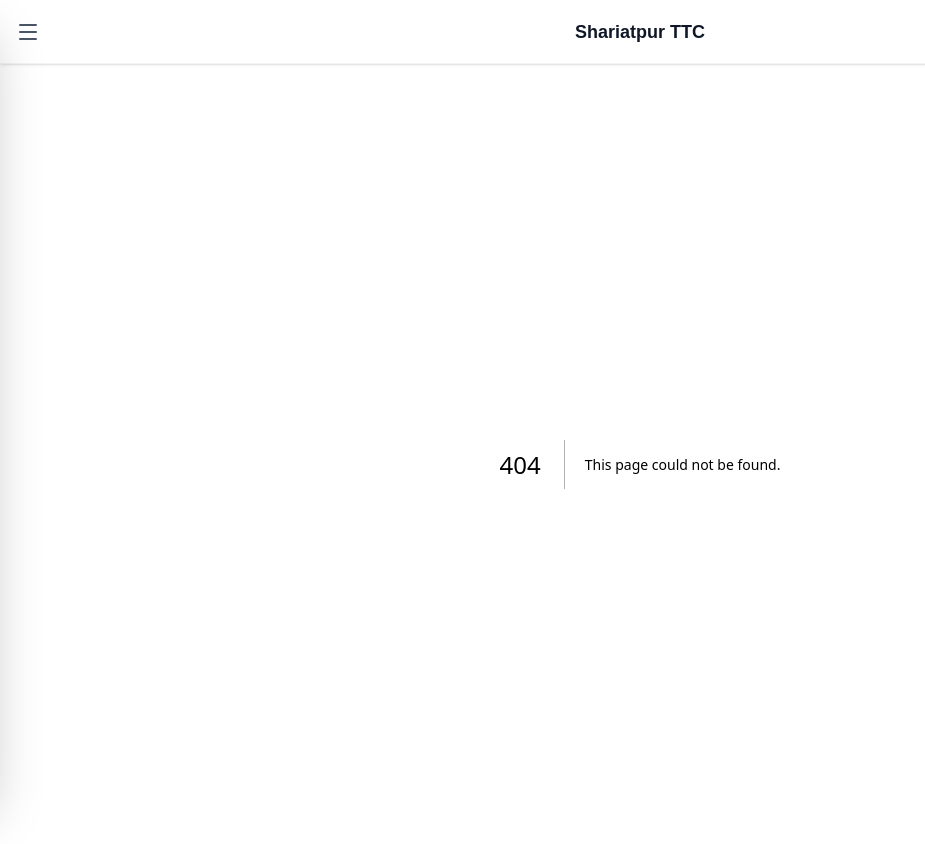
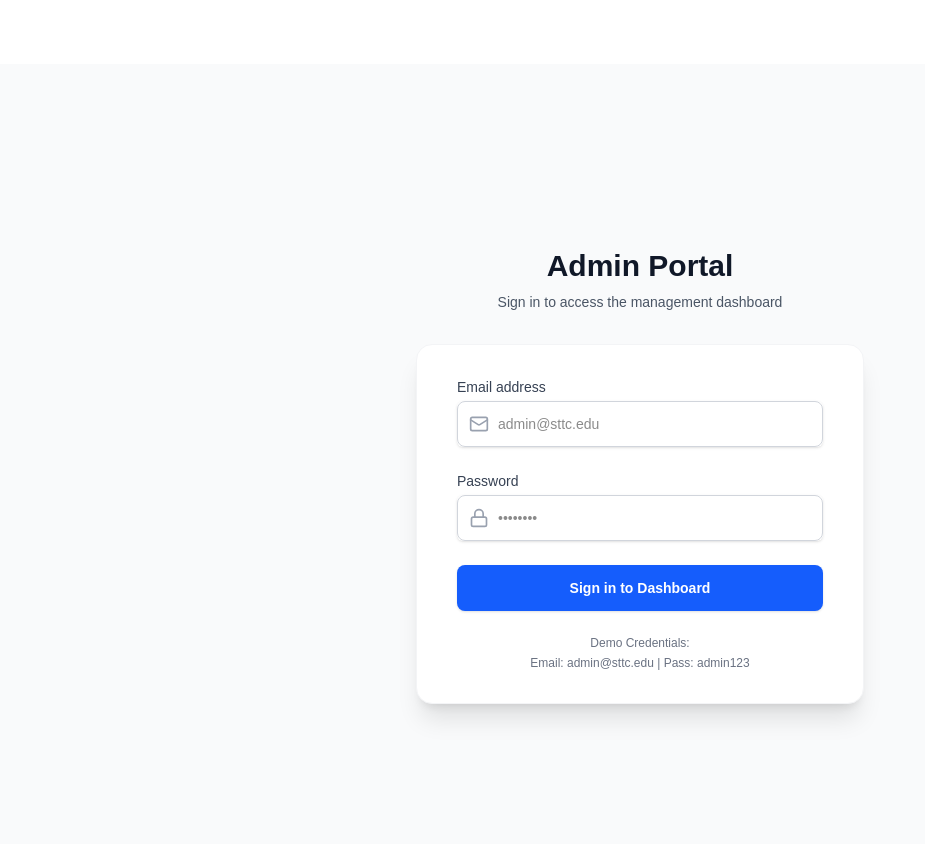
Before and after one commit to rakibhossainDev/sttc, a Next.js app: page /admin in a window 1280 px wide. Before the commit this address had no page. Shown: the top 844 px of the page, without its empty margins (0-925 px from the left). Built offline with nearby package versions, Linux system fonts and the light colour scheme.

Commit message:
feat: added functional theme toggle, notification center, and admin login route

```diff
--- /dev/null
+++ b/app/admin/page.tsx
@@ -0,0 +1,108 @@
+"use client";
+
+import { useState } from "react";
+import { Lock, Mail } from "lucide-react";
+import { useRouter } from "next/navigation";
+
+export default function AdminLogin() {
+  const [email, setEmail] = useState("");
+  const [password, setPassword] = useState("");
+  const [error, setError] = useState("");
+  const [isLoading, setIsLoading] = useState(false);
+  const router = useRouter();
+
+  const handleLogin = (e: React.FormEvent) => {
+    e.preventDefault();
+    setIsLoading(true);
+    setError("");
+
+    // Mock Authentication
+    setTimeout(() => {
+      if (email === "admin@sttc.edu" && password === "admin123") {
+        // Mock successful auth - redirect to dashboard
+        router.push("/admin/dashboard");
+      } else {
+        setError("Invalid admin credentials");
+        setIsLoading(false);
+      }
+    }, 1000);
+  };
+
+  return (
+    <div className="min-h-screen bg-gray-50 dark:bg-gray-950 flex flex-col justify-center py-12 sm:px-6 lg:px-8">
+      <div className="sm:mx-auto sm:w-full sm:max-w-md">
+        <h2 className="mt-6 text-center text-3xl font-extrabold text-gray-900 dark:text-white">
+          Admin Portal
+        </h2>
+        <p className="mt-2 text-center text-sm text-gray-600 dark:text-gray-400">
+          Sign in to access the management dashboard
+        </p>
+      </div>
+
+      <div className="mt-8 sm:mx-auto sm:w-full sm:max-w-md">
+        <div className="bg-white dark:bg-gray-900 py-8 px-4 shadow-xl sm:rounded-2xl sm:px-10 border border-gray-100 dark:border-gray-800">
+          <form className="space-y-6" onSubmit={handleLogin}>
+            {error && (
+              <div className="bg-red-50 dark:bg-red-900/30 text-red-600 dark:text-red-400 p-3 rounded-lg text-sm text-center font-medium">
+                {error}
+              </div>
+            )}
+
+            <div>
+              <label className="block text-sm font-medium text-gray-700 dark:text-gray-300">
+                Email address
+              </label>
+              <div className="mt-1 relative rounded-md shadow-sm">
+                <div className="absolute inset-y-0 left-0 pl-3 flex items-center pointer-events-none">
+                  <Mail className="h-5 w-5 text-gray-400" />
+                </div>
+                <input
+                  type="email"
+                  required
+                  value={email}
+                  onChange={(e) => setEmail(e.target.value)}
+                  className="focus:ring-blue-500 focus:border-blue-500 block w-full pl-10 sm:text-sm border-gray-300 dark:border-gray-700 dark:bg-gray-800 dark:text-white rounded-lg py-3 border outline-none transition-colors"
+                  placeholder="admin@sttc.edu"
+                />
+              </div>
+            </div>
+
+            <div>
+              <label className="block text-sm font-medium text-gray-700 dark:text-gray-300">
+                Password
+              </label>
+              <div className="mt-1 relative rounded-md shadow-sm">
+                <div className="absolute inset-y-0 left-0 pl-3 flex items-center pointer-events-none">
+                  <Lock className="h-5 w-5 text-gray-400" />
+                </div>
+                <input
+                  type="password"
+                  required
+                  value={password}
+                  onChange={(e) => setPassword(e.target.value)}
+                  className="focus:ring-blue-500 focus:border-blue-500 block w-full pl-10 sm:text-sm border-gray-300 dark:border-gray-700 dark:bg-gray-800 dark:text-white rounded-lg py-3 border outline-none transition-colors"
+                  placeholder="••••••••"
+                />
+              </div>
+            </div>
+
+            <div>
+              <button
+                type="submit"
+                disabled={isLoading}
+                className="w-full flex justify-center py-3 px-4 border border-transparent rounded-lg shadow-sm text-sm font-bold text-white bg-blue-600 hover:bg-blue-700 focus:outline-none focus:ring-2 focus:ring-offset-2 focus:ring-blue-500 transition-colors disabled:opacity-70"
+              >
+                {isLoading ? "Signing in..." : "Sign in to Dashboard"}
+              </button>
+            </div>
+
+            <div className="text-center mt-4 text-xs text-gray-500 dark:text-gray-400 flex flex-col gap-1">
+              <p>Demo Credentials:</p>
+              <p>Email: admin@sttc.edu | Pass: admin123</p>
+            </div>
+          </form>
+        </div>
+      </div>
+    </div>
+  );
+}
--- a/app/layout.tsx
+++ b/app/layout.tsx
@@ -2,6 +2,7 @@ import type { Metadata } from "next";
 import { Geist, Geist_Mono } from "next/font/google";
 import "./globals.css";
 import Header from "@/components/Header";
+import { ThemeProvider } from "@/components/ThemeProvider";
 import BottomNav from "@/components/BottomNav";
 
 const geistSans = Geist({
@@ -28,13 +29,16 @@ export default function RootLayout({
     <html
       lang="en"
       className={`${geistSans.variable} ${geistMono.variable} h-full antialiased`}
+      suppressHydrationWarning
     >
-      <body className="min-h-full flex flex-col bg-gray-50 pt-16 pb-16">
-        <Header />
-        <main className="flex-1 flex flex-col">
-          {children}
-        </main>
-        <BottomNav />
+      <body className="min-h-full flex flex-col bg-gray-50 dark:bg-gray-950 text-gray-900 dark:text-gray-100 pt-16 pb-16 transition-colors">
+        <ThemeProvider attribute="class" defaultTheme="system" enableSystem>
+          <Header />
+          <main className="flex-1 flex flex-col">
+            {children}
+          </main>
+          <BottomNav />
+        </ThemeProvider>
       </body>
     </html>
   );
--- a/components/BottomNav.tsx
+++ b/components/BottomNav.tsx
@@ -6,6 +6,10 @@ import { usePathname } from 'next/navigation';
 
 export default function BottomNav() {
   const pathname = usePathname();
+
+  if (pathname?.startsWith('/admin')) {
+    return null;
+  }
 
   const navItems = [
     { name: 'Home', href: '/', icon: Home },
--- a/components/Header.tsx
+++ b/components/Header.tsx
@@ -1,11 +1,20 @@
 "use client";
 
 import { useState } from 'react';
-import { Menu, X, Home, BookOpen, LayoutDashboard, Settings, HelpCircle, UserCircle } from 'lucide-react';
+import { Menu, X, Home, BookOpen, LayoutDashboard, Settings, HelpCircle, UserCircle, Bell, Sun, Moon } from 'lucide-react';
 import Link from 'next/link';
+import { usePathname } from 'next/navigation';
+import { useTheme } from 'next-themes';
 
 export default function Header() {
   const [isOpen, setIsOpen] = useState(false);
+  const [showNotifications, setShowNotifications] = useState(false);
+  const { theme, setTheme } = useTheme();
+  const pathname = usePathname();
+
+  if (pathname?.startsWith('/admin')) {
+    return null;
+  }
 
   const navLinks = [
     { name: 'Home', href: '/', icon: Home },
@@ -17,17 +26,60 @@ export default function Header() {
 
   return (
     <>
-      <header className="fixed top-0 left-0 right-0 bg-white border-b border-gray-100 shadow-sm z-40 h-16 flex items-center px-4 justify-between">
+      <header className="fixed top-0 left-0 right-0 bg-white dark:bg-gray-900 border-b border-gray-100 dark:border-gray-800 shadow-sm z-40 h-16 flex items-center px-4 justify-between transition-colors">
         <button
           onClick={() => setIsOpen(true)}
           className="p-2 -ml-2 text-gray-600 hover:bg-gray-50 hover:text-blue-600 rounded-full transition-colors z-10"
         >
           <Menu className="w-6 h-6" />
         </button>
-        <h1 className="text-lg font-bold text-gray-900 absolute left-0 right-0 text-center pointer-events-none">
+        <h1 className="text-lg font-bold text-gray-900 dark:text-white absolute left-0 right-0 text-center pointer-events-none">
           Shariatpur TTC
         </h1>
-        <div className="w-10"></div>
+
+        <div className="flex items-center gap-2 relative z-10">
+          <button
+            onClick={() => setTheme(theme === 'dark' ? 'light' : 'dark')}
+            className="p-2 text-gray-500 hover:bg-gray-100 dark:hover:bg-gray-800 dark:text-gray-400 rounded-full transition-colors"
+          >
+            <Sun className="w-5 h-5 hidden dark:block" />
+            <Moon className="w-5 h-5 block dark:hidden" />
+          </button>
+
+          <div className="relative">
+            <button
+              onClick={() => setShowNotifications(!showNotifications)}
+              className="p-2 text-gray-500 hover:bg-gray-100 dark:hover:bg-gray-800 dark:text-gray-400 rounded-full transition-colors relative"
+            >
+              <Bell className="w-5 h-5" />
+              <span className="absolute top-1 right-1 w-2 h-2 bg-red-500 rounded-full"></span>
+            </button>
+
+            {showNotifications && (
+              <>
+                <div
+                  className="fixed inset-0 z-40"
+                  onClick={() => setShowNotifications(false)}
+                />
+                <div className="absolute right-0 mt-2 w-72 bg-white dark:bg-gray-900 border border-gray-100 dark:border-gray-800 rounded-xl shadow-xl z-50 overflow-hidden">
+                  <div className="p-3 font-bold border-b border-gray-100 dark:border-gray-800 dark:text-white">
+                    Notifications
+                  </div>
+                  <div className="max-h-64 overflow-y-auto">
+                    <div className="p-3 border-b border-gray-50 dark:border-gray-800 hover:bg-gray-50 dark:hover:bg-gray-800/50 cursor-pointer">
+                      <p className="text-sm font-semibold dark:text-white">New course added</p>
+                      <p className="text-xs text-gray-500 dark:text-gray-400">Web Development basics is now available.</p>
+                    </div>
+                    <div className="p-3 border-b border-gray-50 dark:border-gray-800 hover:bg-gray-50 dark:hover:bg-gray-800/50 cursor-pointer">
+                      <p className="text-sm font-semibold dark:text-white">Welcome to Shariatpur TTC!</p>
+                      <p className="text-xs text-gray-500 dark:text-gray-400">Start your learning journey today.</p>
+                    </div>
+                  </div>
+                </div>
+              </>
+            )}
+          </div>
+        </div>
       </header>
 
       {/* Sidebar Overlay */}
--- /dev/null
+++ b/components/ThemeProvider.tsx
@@ -0,0 +1,7 @@
+"use client";
+
+import { ThemeProvider as NextThemesProvider } from "next-themes";
+
+export function ThemeProvider({ children, ...props }: React.ComponentProps<typeof NextThemesProvider>) {
+  return <NextThemesProvider {...props}>{children}</NextThemesProvider>;
+}
--- a/package.json
+++ b/package.json
@@ -13,6 +13,7 @@
     "@supabase/supabase-js": "^2.109.0",
     "lucide-react": "^1.23.0",
     "next": "16.2.10",
+    "next-themes": "^0.4.6",
     "react": "19.2.4",
     "react-dom": "19.2.4",
     "swiper": "^14.0.1"
```
Also changed, not shown: 1 other file (tests, documents, lock files or other folders).
